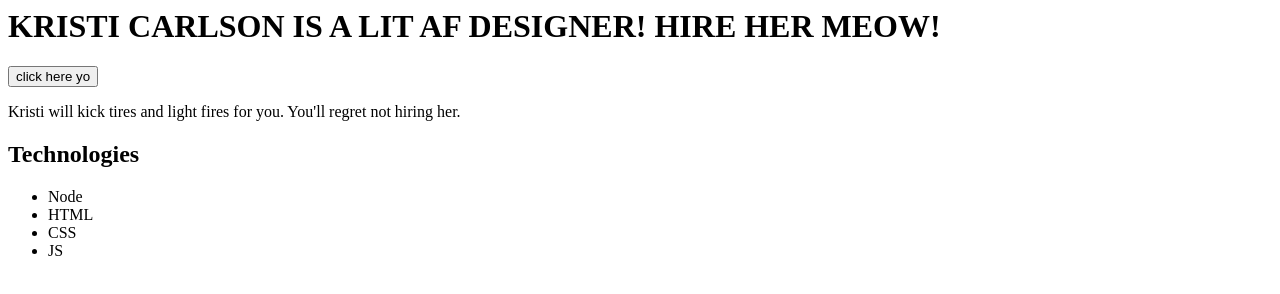
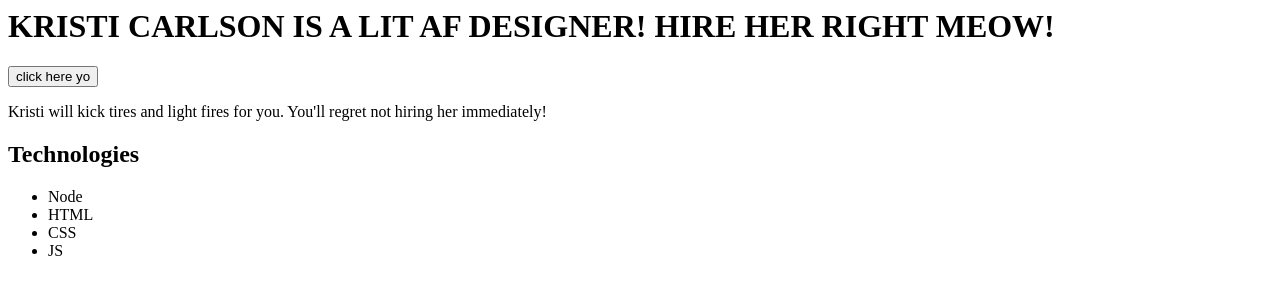
Before and after one commit to kristimcarlson/kristimcarlson.github.io, a plain HTML site: page index.html in a window 1280 px wide. Drawn offline with Linux system fonts and the light colour scheme.

Commit message:
Update index.html

```diff
--- a/index.html
+++ b/index.html
@@ -4,9 +4,9 @@
 </head>
 
 <body>
-<h1>KRISTI CARLSON IS A LIT AF DESIGNER! HIRE HER MEOW!</h1>
+<h1>KRISTI CARLSON IS A LIT AF DESIGNER! HIRE HER RIGHT MEOW!</h1>
   <button>click here yo</button>
-<p>Kristi will kick tires and light fires for you. You'll regret not hiring her.</p>
+<p>Kristi will kick tires and light fires for you. You'll regret not hiring her immediately!</p>
 <h2>Technologies</h2>
 <ul>
 <li>Node</li>
```
